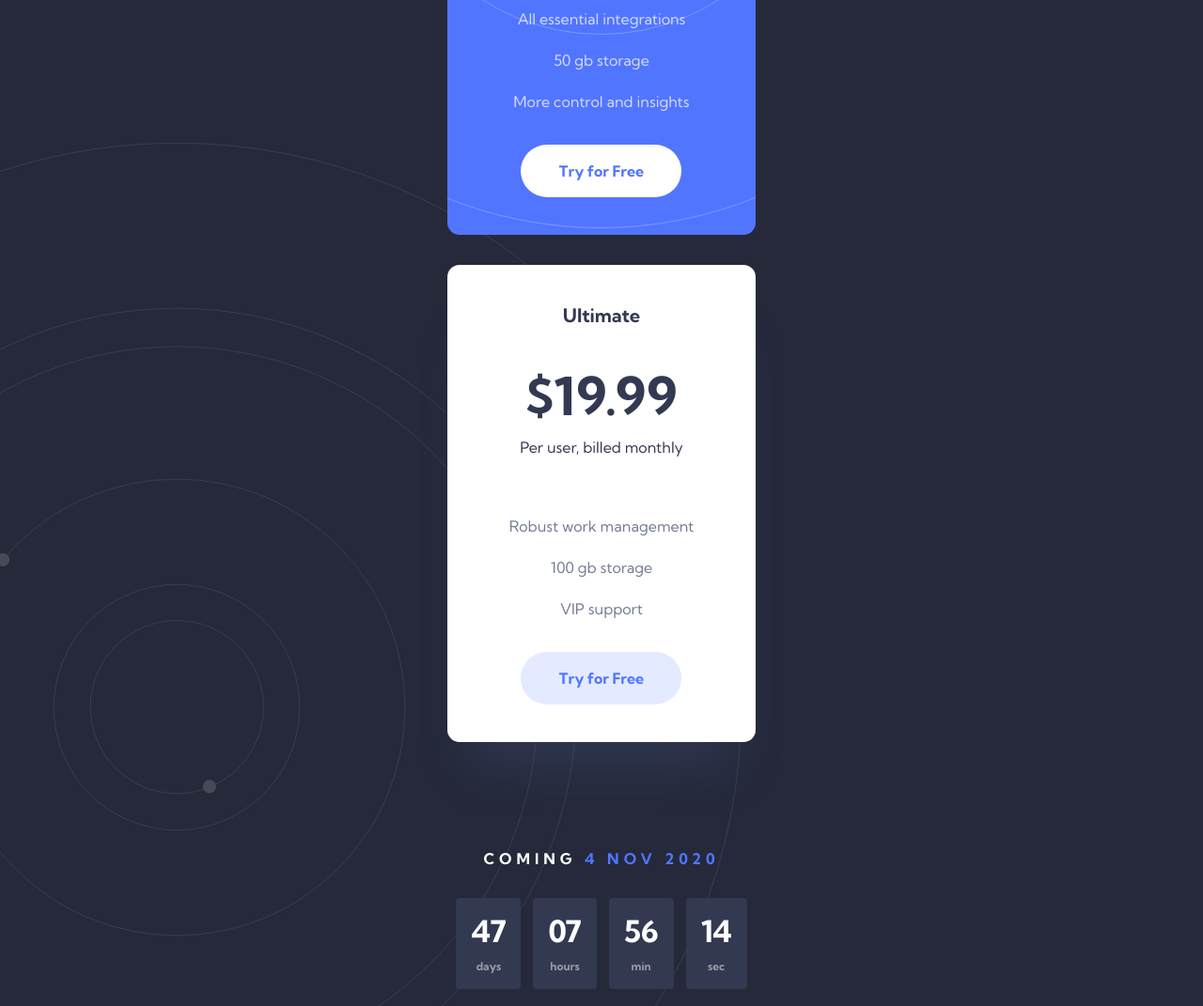
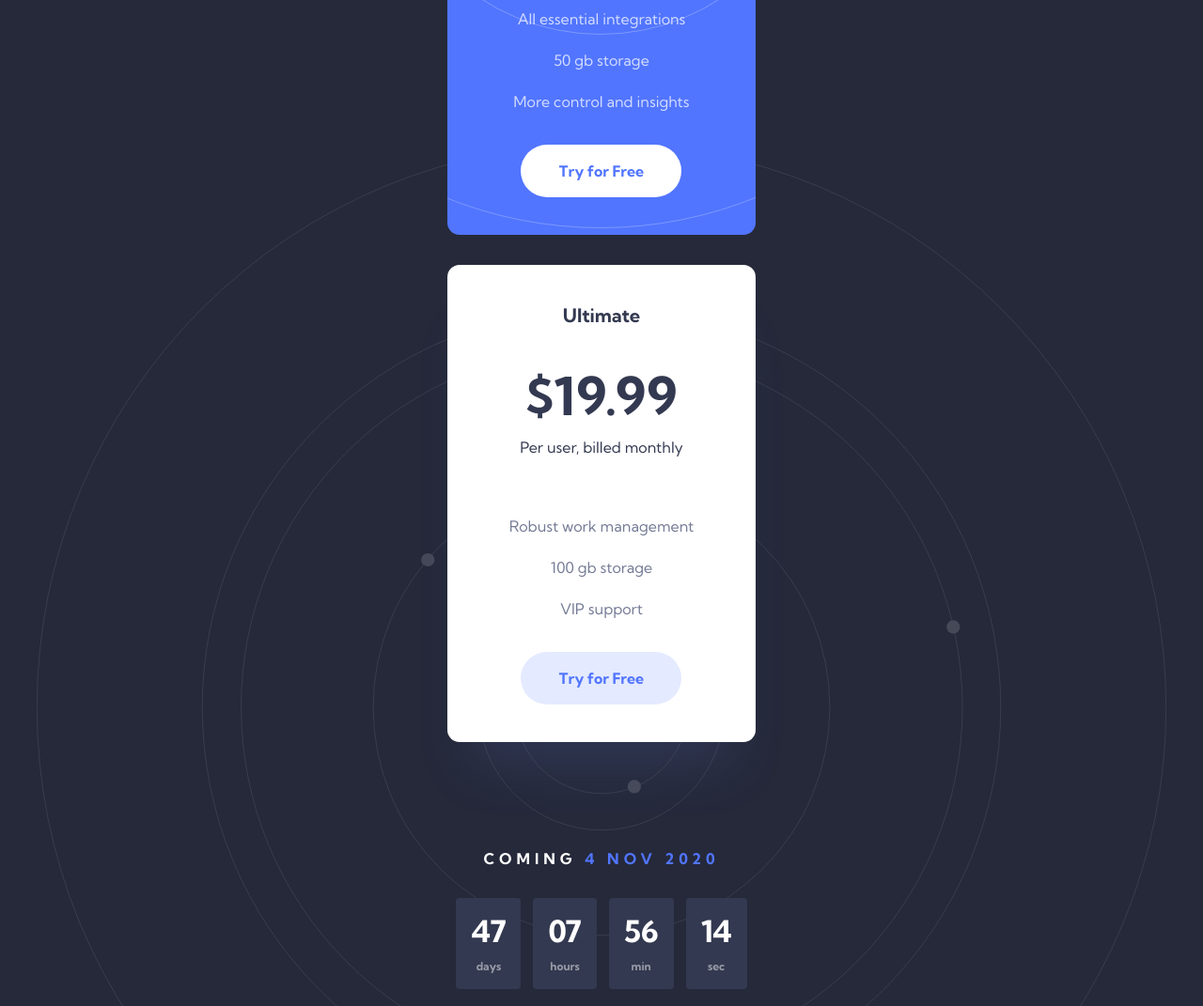
Before and after one commit to stephjoseph/officelite-coming-soon-site, a website: page src/index.html in a window 1280 px wide. Shown: the part 1688-2759 px from the top of the page at 94% size. Drawn offline with Linux system fonts and the light colour scheme.

Commit message:
Update index.html

```diff
--- a/src/index.html
+++ b/src/index.html
@@ -215,7 +215,7 @@
       class="relative -mt-[49.625rem] flex w-full flex-col items-center gap-10 overflow-hidden bg-[#25293A] px-[1.438rem] pt-[55.875rem] pb-[6.25rem]"
     >
       <div
-        class="absolute left-[-25.813rem] top-[9.75rem] h-[75.125rem] w-[75.125rem]"
+        class="absolute left-[110.13vw] top-[9.75rem] h-[75.125rem] w-[75.125rem]"
       >
         <img
           class="h-[75.125rem] w-[75.125rem]"
```
